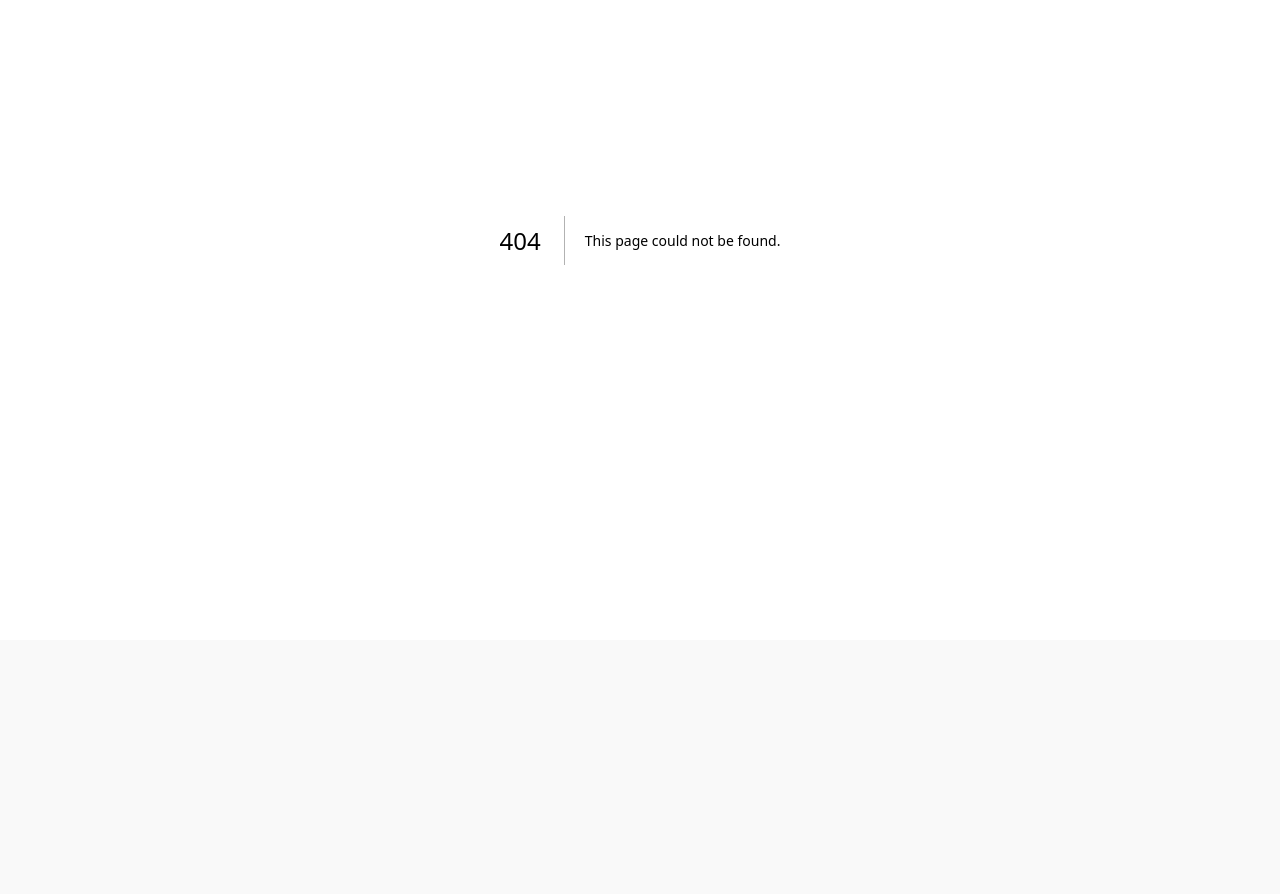
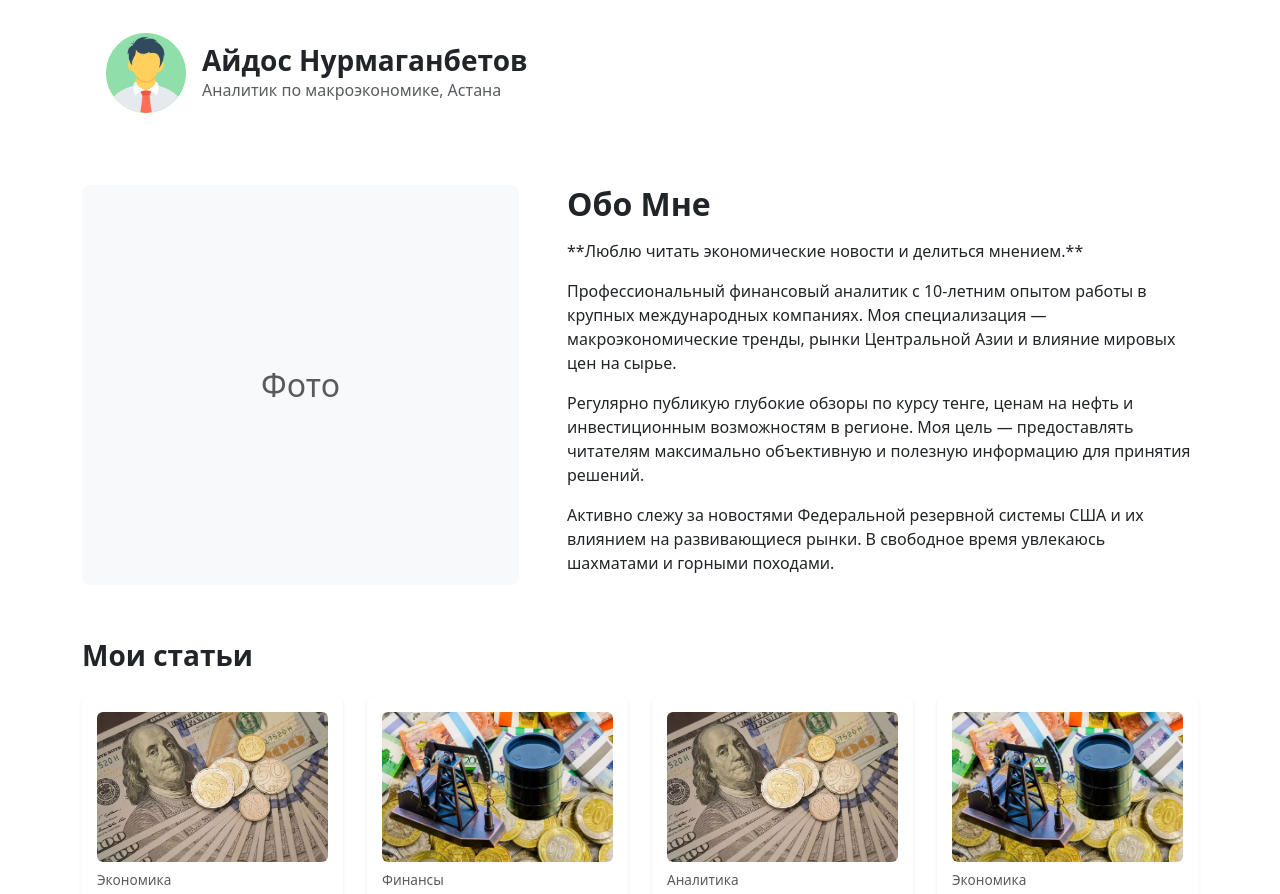
Before and after one commit to zhantixx/station, a Next.js app in the folder station-site/: page /users/101 in a window 1280 px wide. Before the commit this address had no page. Shown: the part 160-1054 px from the top of the page. Before the commit the page ends 800 px from the top, so only its background shows below. Built offline with nearby package versions, Linux system fonts and the light colour scheme.

Commit message:
Добавление пользователей авторов

```diff
--- a/station-site/app/data/posts.js
+++ b/station-site/app/data/posts.js
@@ -20,9 +20,9 @@ export const posts = [
     inlineText3: "Форвардный курс, отражающий ожидания рынка по будущему курсу доллара к тенге, остается на уровне прошлой недели. Рыночные прогнозы скорректировались в сторону более умеренного ослабления тенге в краткосрочной перспективе. Это связано с предстоящими мерами поддержки национальной валюты, включая значительное увеличение объемов конвертации иностранной валюты в сентябре для обеспечения трансфертов из Нацфонда в государственный бюджет.",
     inlineText4: "Ранее мы сообщали, что нефть, скорее всего, будет дешеветь из-за энергетической политики Китая, что невыгодно для казахстанской экономики.",
     comments: [
-      { id: 1, name: "Айдос Нурмаганбетов", date: "15 минут назад", avatar: "/image/avaman.png", text: "Статья очень актуальная! Интересно видеть, как действия Нацбанка стабилизируют курс тенге несмотря на падение цен на нефть." },
-      { id: 2, name: "Гульназ Ахметова", date: "1 час назад", avatar: "/image/avawoman.png", text: "Полезный разбор. Особенно интересно про трансферты из Нацфонда и их влияние на валютный рынок." },
-      { id: 3, name: "Ербол Тулегенов", date: "2 часа назад", avatar: "/image/avaman2.png", text: "Теперь понятно, почему тенге почти не реагирует на нефть — внутренние меры поддержки играют большую роль." },
+      { id: 1, userId: 101, name: "Айдос Нурмаганбетов", date: "15 минут назад", avatar: "/image/avaman.png", text: "Статья очень актуальная! Интересно видеть, как действия Нацбанка стабилизируют курс тенге несмотря на падение цен на нефть." },
+      { id: 2, userId: 102, name: "Гульназ Ахметова", date: "1 час назад", avatar: "/image/avawoman.png", text: "Полезный разбор. Особенно интересно про трансферты из Нацфонда и их влияние на валютный рынок." },
+      { id: 3, userId: 103, name: "Ербол Тулегенов", date: "2 часа назад", avatar: "/image/avaman2.png", text: "Теперь понятно, почему тенге почти не реагирует на нефть — внутренние меры поддержки играют большую роль." },
     ],
   },
 
--- /dev/null
+++ b/station-site/app/data/users.js
@@ -0,0 +1,55 @@
+// app/data/users.js (Обновленный)
+
+export const users = [
+  {
+    id: 101,
+    name: "Айдос Нурмаганбетов",
+    avatar: "/image/avaman.png",
+    bio: "Люблю читать экономические новости и делиться мнением.",
+    subtitle: "Аналитик по макроэкономике, Астана",
+    fullBio: [
+      "Профессиональный финансовый аналитик с 10-летним опытом работы в крупных международных компаниях. Моя специализация — макроэкономические тренды, рынки Центральной Азии и влияние мировых цен на сырье.",
+      "Регулярно публикую глубокие обзоры по курсу тенге, ценам на нефть и инвестиционным возможностям в регионе. Моя цель — предоставлять читателям максимально объективную и полезную информацию для принятия решений.",
+      "Активно слежу за новостями Федеральной резервной системы США и их влиянием на развивающиеся рынки. В свободное время увлекаюсь шахматами и горными походами.",
+    ],
+    // ✅ СТАТЬИ ДОБАВЛЕНЫ СЮДА
+    posts: [
+        { id: 1001, title: "Почему снижение цен на нефть почти не повлияло на курс тенге", category: "Экономика", time: "1 день назад", image: "/image/пост1.JPG" },
+        { id: 1002, title: "ФРС США и ключевые индикаторы для рынков СНГ", category: "Финансы", time: "3 дня назад", image: "/image/post11.JPG" },
+        { id: 1003, title: "Обзор трансфертов из Нацфонда: как это влияет на бюджет", category: "Аналитика", time: "5 дней назад", image: "/image/пост1.JPG" },
+        { id: 1004, title: "Перспективы роста инфляции: прогнозы на конец года", category: "Экономика", time: "1 неделя назад", image: "/image/post11.JPG" },
+    ],
+  },
+  {
+    id: 102,
+    name: "Гульназ Ахметова",
+    avatar: "/image/avawoman.png",
+    bio: "Журналист, интересуюсь финансами и аналитикой.",
+    subtitle: "Ведущий финансовый обозреватель, Алматы",
+    fullBio: [
+      "Журналист-расследователь, специализирующийся на корпоративных финансах и стартапах. Ищу неочевидные связи и тенденции, которые формируют бизнес-ландшафт Казахстана.",
+      "В моей работе я делаю упор на объективность и анализ данных. Увлекаюсь историей экономики и влиянием цифровизации на традиционные рынки.",
+    ],
+    // ✅ СТАТЬИ ДОБАВЛЕНЫ СЮДА
+    posts: [
+        { id: 2001, title: "Инвестиции в IT-стартапы: риски и возможности", category: "Технологии", time: "2 дня назад", image: "/image/post11.JPG" },
+        { id: 2002, title: "Как цифровизация меняет традиционные банковские услуги", category: "Финансы", time: "4 дня назад", image: "/image/пост1.JPG" },
+    ],
+  },
+  {
+    id: 103,
+    name: "Ербол Тулегенов",
+    avatar: "/image/avaman2.png",
+    bio: "Аналитик по макроэкономике.",
+    subtitle: "Эксперт по торговым стратегиям",
+    fullBio: [
+      "Специализируюсь на анализе торговых операций и международных экономических отношений. Предоставляю прогнозы по валютным парам и товарно-сырьевым рынкам.",
+      "Мои публикации посвящены техническому анализу и выявлению ключевых точек разворота трендов. Я сторонник консервативного, но эффективного подхода к инвестициям.",
+    ],
+    // ✅ СТАТЬИ ДОБАВЛЕНЫ СЮДА
+    posts: [
+        { id: 3001, title: "Технический анализ валютной пары USD/KZT", category: "Трейдинг", time: "1 день назад", image: "/image/post11.JPG" },
+        { id: 3002, title: "Стратегии хеджирования рисков на сырьевых рынках", category: "Инвестиции", time: "6 дней назад", image: "/image/пост1.JPG" },
+    ],
+  },
+];
--- /dev/null
+++ b/station-site/app/users/[id]/page.jsx
@@ -0,0 +1,105 @@
+import { users } from "../../data/users";
+import Header from "../../../components/Header"; // Обновленный путь
+import Footer from "../../../components/Footer"; // Обновленный путь
+
+export default async function UserPage({ params }) {
+  // Разрешаем params (Next.js 13+)
+  const resolvedParams = await params;
+  const userId = Number(resolvedParams.id);
+
+  const user = users.find(u => u.id === userId);
+
+  if (!user) {
+    return (
+      <main className="text-center py-5">
+        <h1>Пользователь не найден</h1>
+      </main>
+    );
+  }
+
+// ✅ Получаем статьи напрямую из объекта пользователя
+  const userArticles = user.posts || [];
+
+  return (
+    <>
+      <Header />
+
+      <main className="container py-5">
+
+        {/* 1. Блок профиля (СВЕРХУ) */}
+        <div className="d-flex align-items-center mb-5 p-4 rounded-3">
+          <img
+            src={user.avatar}
+            alt={user.name}
+            className="rounded-circle me-3"
+            width={80}
+            height={80}
+            style={{ objectFit: 'cover', backgroundColor: 'lightgreen' }}
+          />
+          <div>
+            <h1 className="fs-3 fw-bold mb-0">{user.name}</h1>
+            <p className="text-muted mb-0">{user.subtitle || 'Редактор'}</p>
+          </div>
+        </div>
+
+        {/* 2. Основная двухколоночная секция */}
+        <div className="row mb-5 g-5">
+
+          {/* Колонка "Фото" - Слева */}
+          <div className="col-md-5">
+            <div className="bg-light d-flex justify-content-center align-items-center rounded-3" style={{ height: '400px', backgroundColor: '#e0e0e0' }}>
+              <span className="text-muted fs-2">Фото</span>
+            </div>
+          </div>
+
+          {/* Колонка "Обо Мне" - Справа */}
+          <div className="col-md-7">
+            <h2 className="fw-bold mb-3">Обо Мне</h2>
+            {/* Динамический контент: fullBio, разделенные по абзацам */}
+            <p className="mb-3">
+              **{user.bio}**
+            </p>
+            {user.fullBio && user.fullBio.map((paragraph, index) => (
+                <p key={index} className="mb-3">{paragraph}</p>
+            ))}
+            {!user.fullBio && (
+              <p className="mb-3 text-muted">
+                Дополнительная информация о пользователе пока не добавлена.
+              </p>
+            )}
+          </div>
+        </div>
+
+        {/* 3. Секция "Мои статьи" - Ниже, занимает всю ширину */}
+        <h3 className="fw-bold mb-4">Мои статьи</h3>
+        {userArticles.length > 0 ? (
+          <div className="row row-cols-1 row-cols-md-2 row-cols-lg-4 g-4">
+            {userArticles.map(article => (
+              <div className="col" key={article.id}>
+                <div className="card h-100 border-0 shadow-sm">
+                  <img
+                    src={article.image || "/image/placeholder.png"}
+                    className="card-img-top rounded"
+                    alt="Article thumbnail"
+                    style={{ height: '150px', objectFit: 'cover' }}
+                  />
+                  <div className="card-body px-0 py-2">
+                    <p className="text-muted mb-1" style={{ fontSize: '0.85rem' }}>{article.category}</p>
+                    <h5 className="card-title fw-bold" style={{ fontSize: '1.0rem' }}>{article.title}</h5>
+                    <p className="card-text">
+                      <small className="text-muted">{article.time}</small>
+                    </p>
+                  </div>
+                </div>
+              </div>
+            ))}
+          </div>
+        ) : (
+          <p className="text-muted">У этого пользователя пока нет опубликованных статей.</p>
+        )}
+      </main>
+
+      <Footer />
+    </>
+  );
+}
```
Also changed, not shown: station-site/components/Comments.jsx (+17 -3 lines).
